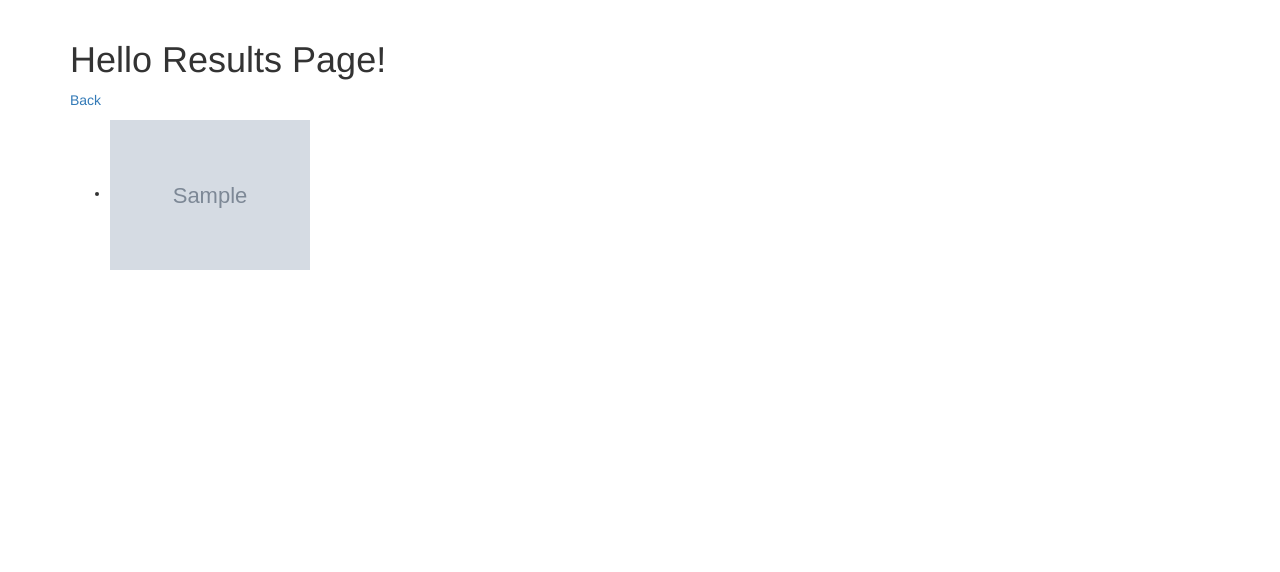
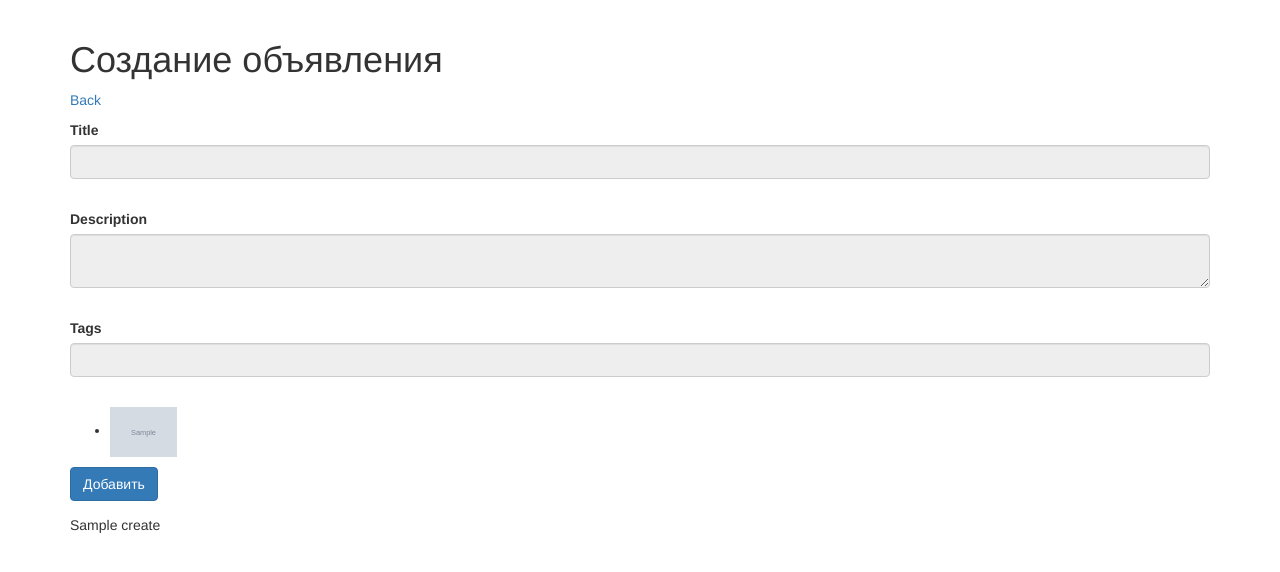
Before and after one commit to izlatin/WEB-project, a Flask app: template app/templates/results.html in a window 1280 px wide. Shown: the part 52-624 px from the top of the page. Run offline with Flask 2, Linux system fonts and the light colour scheme; the template is opened without the code that fills it: most values are stand-ins (such as "Sample title", 1, 10 or a date in 2020); grey boxes marked "Sample" are stand-in pictures; form fields are guessed from the names that the template uses; some libraries are stand-ins or nearby versions.

Commit message:
Pictures upload

```diff
--- a/app/forms/post_form.py
+++ b/app/forms/post_form.py
@@ -7,6 +7,5 @@ from wtforms.validators import DataRequired
 class PostForm(FlaskForm):
     title = StringField('Заголовок')
     description = TextAreaField('Описание товара', validators=[DataRequired()])
-
     tags = StringField('Теги')
     submit = SubmitField('Добавить')
--- a/app/models/posts.py
+++ b/app/models/posts.py
@@ -15,7 +15,7 @@ class Post(db_session.SqlAlchemyBase):
     id = sqlalchemy.Column(sqlalchemy.Integer,
                            primary_key=True, autoincrement=True)
     title = sqlalchemy.Column(sqlalchemy.String, nullable=True)
-    # image = sqlalchemy.Column(sqlalchemy.String, nullable=True)
+    images = sqlalchemy.Column(sqlalchemy.String, nullable=True)
     creator = sqlalchemy.Column(sqlalchemy.Integer, sqlalchemy.ForeignKey('User.id'))
     description = sqlalchemy.Column(sqlalchemy.String, nullable=True)
     tags = sqlalchemy.Column(sqlalchemy.String, nullable=True)
--- a/app/templates/add_post.html
+++ b/app/templates/add_post.html
@@ -1,8 +1,6 @@
 <head>
     <meta charset="UTF-8">
     <title>{{title}}</title>
-    {{ dropzone.load() }}
-    {{ dropzone.style('border: 2px dashed #0087F7; margin: 10%; min-height: 400px;') }}
 </head>
 <body>
     {% extends "base.html" %}
@@ -40,7 +38,6 @@
             <p>{{ form.submit(type="submit", class="btn btn-primary") }}</p>
             {{message}}
         </form>
-    {{ dropzone.create(action_view='main.create_post') }}
     {% endblock %}
 </body>
 </html>
--- a/app/templates/results.html
+++ b/app/templates/results.html
@@ -1,10 +1,51 @@
+<head>
+    <meta charset="UTF-8">
+    <title>{{title}}</title>
+    {{ dropzone.load() }}
+    {{ dropzone.style('border: 2px dashed #0087F7; margin: 5%; min-height: 100px;') }}
+</head>
 {%extends "base.html"%}
 {% block content%}
-    <h1>Hello Results Page!</h1>
+<h1>Создание объявления</h1>
     <a href="{{ url_for('main.create_post') }}">Back</a><p>
-    <ul>
-    {% for file_url in file_urls %}
-        <li><img style="height: 150px" src="{{ file_url }}"></li>
-    {% endfor %}
-    </ul>
+        <form action="" method="post">
+            {{ form.hidden_tag() }}
+            <p>
+                {{ form.title.label }}<br>
+                {{ form.title(class="form-control", readonly=True) }}<br>
+                {% for error in form.title.errors %}
+                    <p class="alert alert-danger" role="alert">
+                        {{ error }}
+                    </p>
+                {% endfor %}
+            </p>
+            <p>
+                {{ form.description.label }}<br>
+                {{ form.description(class="form-control", readonly=True) }}<br>
+                {% for error in form.description.errors %}
+                    <p content="alert alert-danger" role="alert">
+                        {{ error }}
+                    </p>
+                {% endfor %}
+            </p>
+            <p>
+                {{ form.tags.label }}<br>
+                {{ form.tags(class="form-control", readonly=True) }}<br>
+                {% for error in form.tags.errors %}
+                    <p content="alert alert-danger" role="alert">
+                        {{ error }}
+                    </p>
+                {% endfor %}
+            </p>
+            {{message}}
+            <ul>
+            {% for file_url in file_urls %}
+                <li><img style="height: 50px" src="{{ file_url }}"></li>
+            {% endfor %}
+            </ul>
+            <input type="submit" class="btn btn-primary" name=submit value="Добавить">
+        </form>
+
+    {{ dropzone.create(action_view='main.results') }}
+
 {%endblock%}
```
Also changed, not shown: app/routes/main_page.py (+38 -31 lines).
